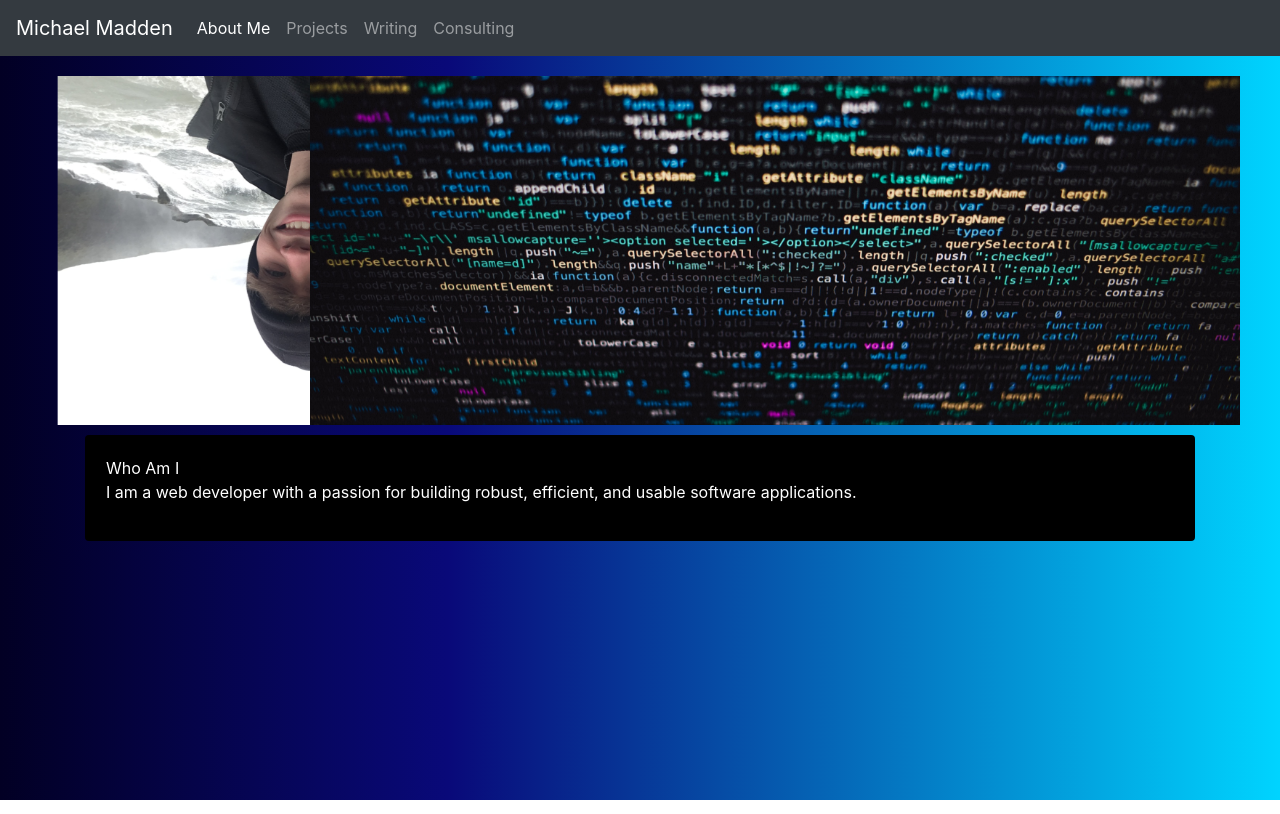
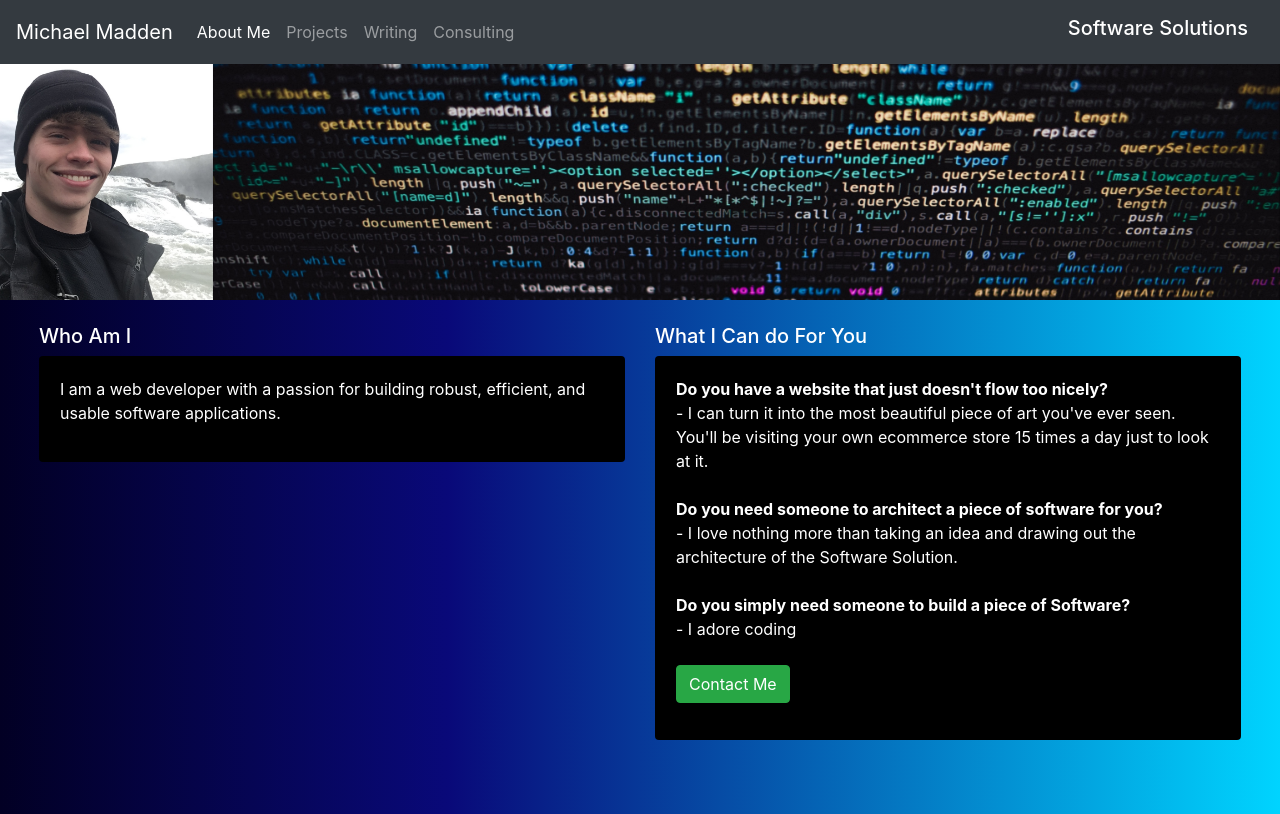
Before and after one commit to michaeltm98/portfolio, a plain HTML site: page index.html in a window 1280 px wide. Drawn offline with nearby package versions, Linux system fonts and the light colour scheme.

Commit message:
Fixed responsiveness of page so it works on mobile devices, fixed issue with picture where it was sideways, general improvements

```diff
--- a/index.html
+++ b/index.html
@@ -1,32 +1,46 @@
 <!DOCTYPE html>
 <head>
+    <meta content='width=device-width, initial-scale=1' name='viewport'/>
     <link rel="stylesheet" href="./styles.css">
     <link rel="stylesheet" href="https://stackpath.bootstrapcdn.com/bootstrap/4.3.1/css/bootstrap.min.css" integrity="sha384-ggOyR0iXCbMQv3Xipma34MD+dH/1fQ784/j6cY/iJTQUOhcWr7x9JvoRxT2MZw1T" crossorigin="anonymous">
 
 </head>
 
 <body>
+
+
     <nav class="navbar navbar-expand-lg navbar-dark bg-dark">
         <a class="navbar-brand" href="#">Michael Madden</a>
-        <button class="navbar-toggler" type="button" data-toggle="collapse" data-target="#navbarNavAltMarkup" aria-controls="navbarNavAltMarkup" aria-expanded="false" aria-label="Toggle navigation">
+        <button class="navbar-toggler" type="button" data-toggle="collapse" data-target="#navbarText" aria-controls="navbarText" aria-expanded="false" aria-label="Toggle navigation">
           <span class="navbar-toggler-icon"></span>
         </button>
-        <div class="collapse navbar-collapse" id="navbarNavAltMarkup">
-          <div class="navbar-nav">
-            <a class="nav-item nav-link active" href="#">About Me <span class="sr-only">(current)</span></a>
-            <a class="nav-item nav-link" href="./projects/projects.html">Projects</a>
-            <a class="nav-item nav-link" href="./writing/writing.html">Writing</a>
-            <a class="nav-item nav-link" href="./consulting/consulting.html">Consulting</a>
-          </div>
+        <div class="collapse navbar-collapse" id="navbarText">
+          <ul class="navbar-nav mr-auto">
+            <li class="nav-item active">
+              <a class="nav-item nav-link" href="#">About Me <span class="sr-only">(current)</span></a>            </li>
+            <li class="nav-item">
+              <a class="nav-item nav-link" href="./projects/projects.html">Projects</a>
+            </li>
+            <li class="nav-item">
+              <a class="nav-item nav-link" href="./writing/writing.html">Writing</a>
+            </li>
+            <li class="nav-item">
+              <a class="nav-item nav-link" href="./consulting/consulting.html">Consulting</a>
+            </li>
+          </ul>
+          <h1 class="navbar-brand" style="color: white; text-align: center;">Software Solutions</h1>
         </div>
       </nav>
-    <div class="" >
-            <div class="viewbox">
-                <div  class="row no-gutters" style="overflow: hidden; margin-right: 40px;">
-                  <div class="col-3" style="overflow: hidden; padding: 0px; " >
-                        <img class="img-with-rotation" src="./assets/personal_picture.JPG" alt="">
+
+
+
+    <div   >
+            <div class="viewbox" >
+                <div  class="row no-gutters" style="overflow: hidden; width: 100%; ">
+                  <div class="col-4 col-sm-3 col-lg-2">
+                        <img style="object-fit: cover; "  class="img-with-rotation" src="./assets/personal_picture.png"  alt="">
                   </div>
-                  <div class="col-9" style="overflow: hidden; padding: 0px">
+                  <div class="col-8 col-sm-9 col-lg-10" style="overflow: hidden; padding: 0px">
                     <ul class="slideshow">
                       <li><a href="./projects/projects.html"></a></li>
                       <li><a href="./writing/writing.html"></a></li>
@@ -37,16 +51,40 @@
                   </div>
                 </div>
               </div>
-          <div class="flex-container-center">
-            <div class="container" style="margin: 10px;">
+          <div class="row" style="margin: 24px" >
+            <div class=" col-12 col-sm-12 col-md-6" style="margin-bottom: 50px">
+                <h5 style="color: white;">Who Am I</h5>
               <div class="card" style="background: black; color: white;">
-                  <div class="card-body">Who Am I
+                  <div class="card-body">
                       <div>
-                          <p>I am a web developer with a passion for building robust, efficient, and usable software applications. </p>
+                          <p>I am a web developer with a passion for building robust, efficient, and usable software applications.</p>
                       </div>
                   </div>
                 </div>
             </div>
+            <div class=" col-12 col-sm-12 col-md-6" style="margin-bottom: 50px">
+                <h5 style="color: white">What I Can do For You</h5>
+                <div class="card" style="background: black; color: white;">
+                    <div class="card-body">
+                        <div>
+                            <p><strong>Do you have a website that just doesn't flow too nicely? </strong>
+                             <br> - I can turn it into the most beautiful piece of art you've ever seen. You'll be visiting your own ecommerce store 15 times a day just to look at it.
+                              <br>
+                              <br>
+                               <strong>Do you need someone to architect a piece of software for you?</strong> <br>
+                              - I love nothing more than taking an idea and drawing out the architecture of the Software Solution.
+                              <br>
+                              <br>
+                              <strong>Do you simply need someone to build a piece of Software?</strong> <br>
+                              - I adore coding
+                              <br>
+                              <br>
+                              <a href="./consulting/consulting.html" class="btn btn-success">Contact Me</a>
+                            </p>
+                        </div>
+                    </div>
+                  </div>
+              </div>
           </div>
     </div>
     <script src="./index.js"></script>
--- a/styles.css
+++ b/styles.css
@@ -3,9 +3,9 @@
 
 .img-with-rotation {
     height:100%;
-    width: 150%;
-    transform: rotate(90deg);
-    display: inline-block;
+    width: 100%;
+    /* transform: rotate(90deg); */
+    display: block;
     opacity: 0;
     animation: personalImageAnimation 0.5s linear 1 forwards;
   }
@@ -19,12 +19,14 @@
   .flex-container-center {
     display: flex;
     justify-content: center;
+    flex-direction: column;
+    align-items: center;
     overflow: hidden;
   }
 
   body {
-      height: 100%;
-      width: 100%;
+      /* height: 100%;
+      width: 100%; */
       background: rgb(2,0,36);
 background: linear-gradient(90deg, rgba(2,0,36,1) 0%, rgba(9,9,121,1) 35%, rgba(0,212,255,1) 100%);
   }
@@ -42,8 +44,8 @@ background: linear-gradient(90deg, rgba(2,0,36,1) 0%, rgba(9,9,121,1) 35%, rgba(
 .viewbox {
     display: flex;
     justify-content: center;
-    overflow: hidden;
-    margin-top: 20px;
+    /* overflow: hidden;
+    margin-top: 20px; */
 }
 
 
@@ -74,14 +76,14 @@ background: linear-gradient(90deg, rgba(2,0,36,1) 0%, rgba(9,9,121,1) 35%, rgba(
     background-repeat: no-repeat;
     opacity: 0;
     z-index: 0;
-    animation: imageAnimation 30s linear infinite;
+    animation: imageAnimation 50s linear infinite;
 }
 
 .slideshow li:nth-child(1) {
     background-image: url(./assets/code.jpg)
   }
   .slideshow li:nth-child(2) {
-    background-image: url(http://i.imgur.com/2LSMCmJ.jpg);
+    background-image: url(./assets/TravelSites.png);
     animation-delay: 10s;
   }
   .slideshow li:nth-child(3) {
@@ -89,17 +91,21 @@ background: linear-gradient(90deg, rgba(2,0,36,1) 0%, rgba(9,9,121,1) 35%, rgba(
     animation-delay: 20s;
   }
   .slideshow li:nth-child(4) {
-    background-image: url(./assets/code.jpg);
+    background-image: url(./assets/PawPrintScreenshot.png);
     animation-delay: 30s;
   }
   .slideshow li:nth-child(5) {
-    background-image: url(http://i.imgur.com/TVGe0Ef.jpg);
+    background-image: url(./assets/RegaviGooglePlay.png);
     animation-delay: 40s;
   }
 
   @keyframes imageAnimation {
     0% {
       opacity: 0;
+      animation-timing-function: ease-in;
+    }
+    5% {
+      opacity: 1;
       animation-timing-function: ease-in;
     }
     10% {
@@ -110,10 +116,10 @@ background: linear-gradient(90deg, rgba(2,0,36,1) 0%, rgba(9,9,121,1) 35%, rgba(
       opacity: 1
     }
     30% {
-      opacity: 1
+      opacity: 0
     }
     40% {
-      opacity: 1
+      opacity: 0
     }
     50% {
       opacity: 0
@@ -137,9 +143,9 @@ background: linear-gradient(90deg, rgba(2,0,36,1) 0%, rgba(9,9,121,1) 35%, rgba(
 }
 
 
-
+/*
 li a {
   display:block;
   height: 500px;
   width: 1000px;
-}
+} */
```
Also changed, not shown: consulting/consulting.html (+21 -10 lines), projects/projects.html (+32 -16 lines), writing/writing.html (+24 -16 lines), assets/PawPrintScreenshot.png (added), assets/RegaviGooglePlay.png (added), assets/Regavi_login.png (added), assets/Regavi_platforms.png (added), assets/personal_picture.JPG (deleted), assets/personal_picture.png (added), consulting/consulting.css (renamed from consulting/styles.css), projects/projects.css (renamed from projects/styles.css), writing/writing.css (renamed from writing/styles.css), 2 other files.
